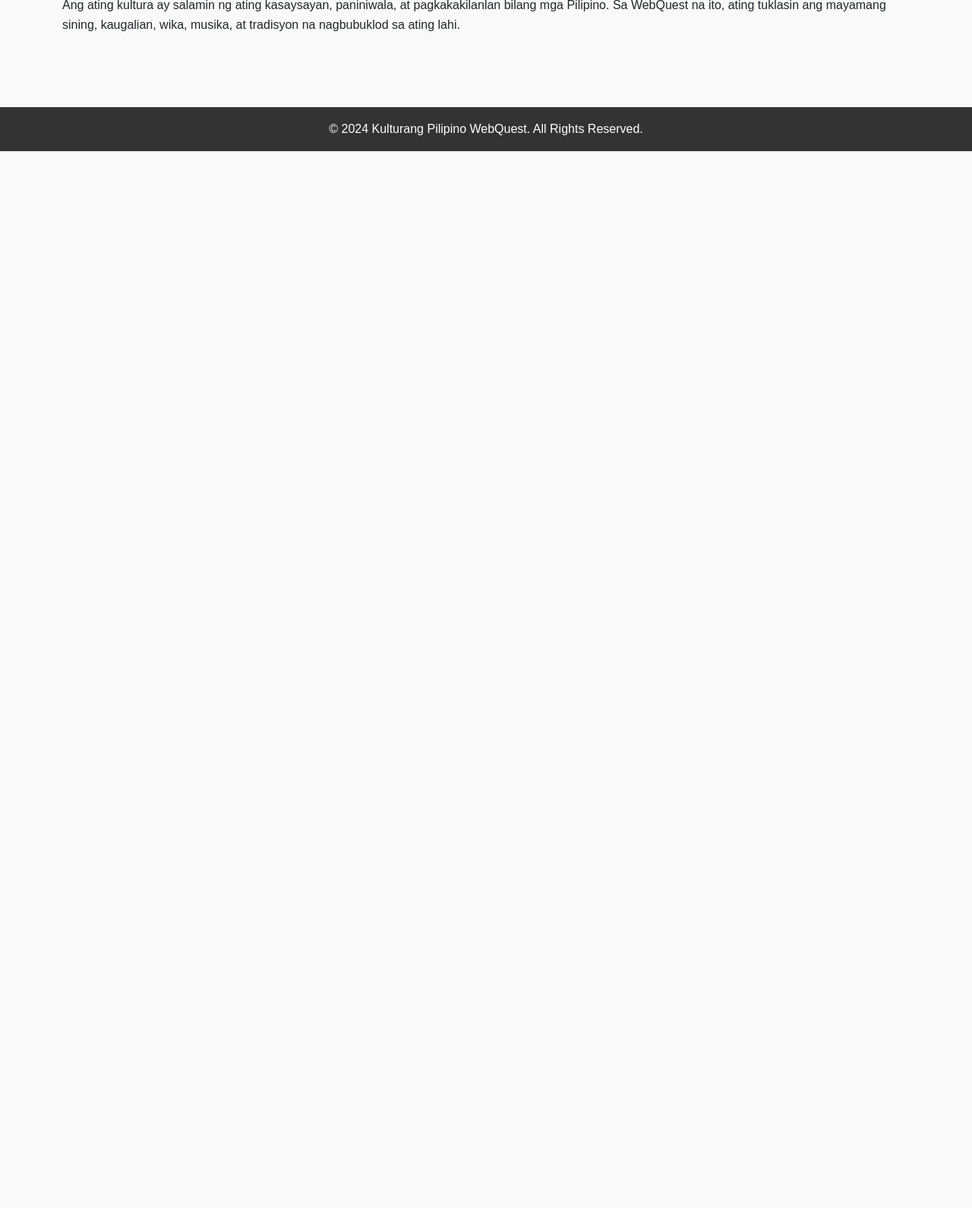
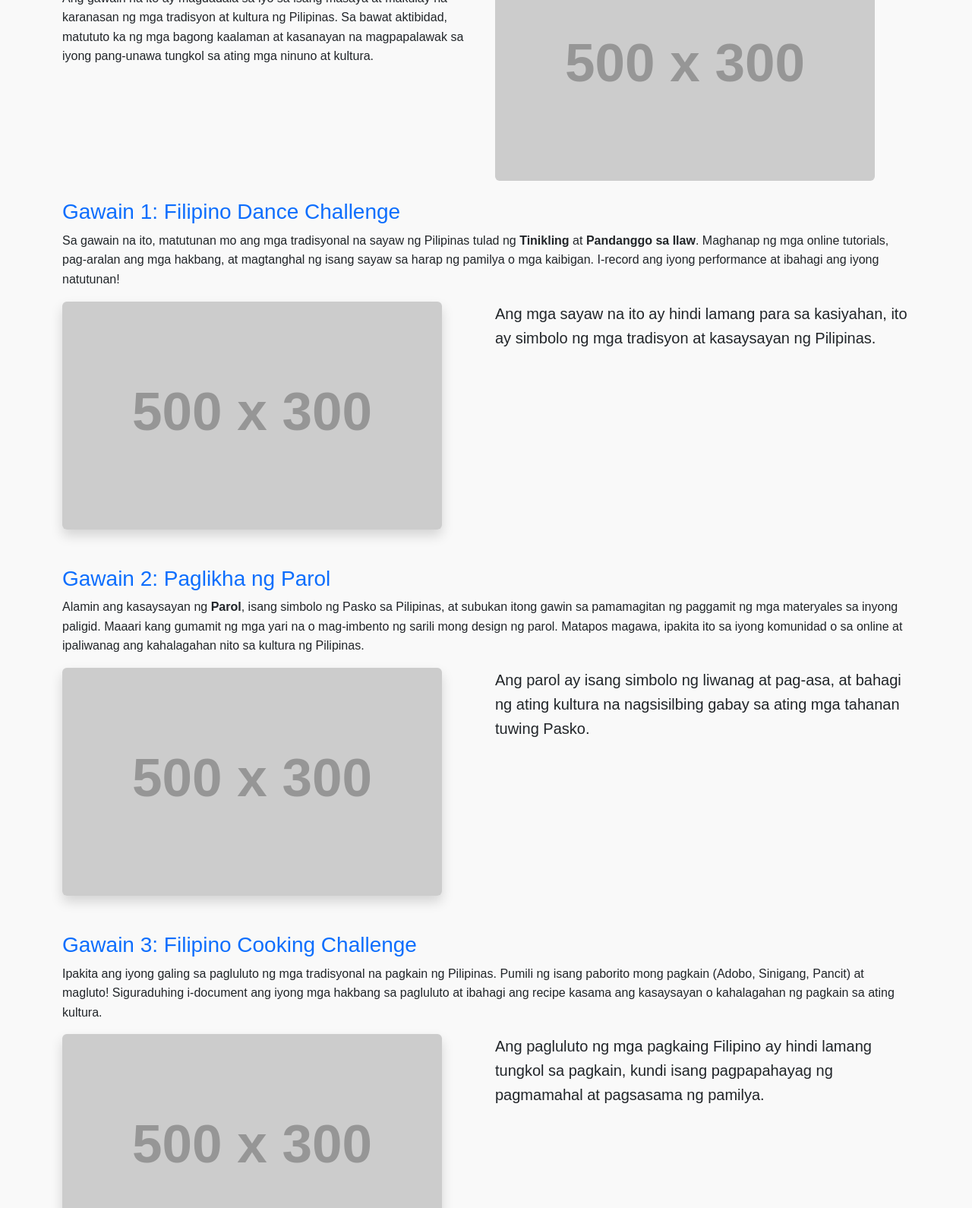
Before and after one commit to JustineBangahon/WebQuest, a plain HTML site: page gawain.html in a window 1280 px wide. Shown: the part 419-2009 px from the top of the page at 76% size. Before the commit the page ends 800 px from the top, so only its background shows below. Drawn offline with nearby package versions, Linux system fonts and the light colour scheme; placeholder pictures from the web are drawn by us.

Commit message:
Update gawain.html

```diff
--- a/gawain.html
+++ b/gawain.html
@@ -3,20 +3,21 @@
 <head>
     <meta charset="UTF-8">
     <meta name="viewport" content="width=device-width, initial-scale=1.0">
-    <title>Introduksyon - WebQuest</title>
+    <title>Gawain - WebQuest</title>
     <link href="https://cdn.jsdelivr.net/npm/bootstrap@5.3.2/dist/css/bootstrap.min.css" rel="stylesheet">
     <link rel="stylesheet" href="styles.css">
 </head>
 <body>
-      <!-- Header -->
-    <header class="text-white text-center py-5" style="background: linear-gradient(to right, #ffcc00, #ff8800);">
+
+    <!-- Header Section -->
+    <header class="bg-primary text-white text-center py-5">
         <div class="container">
             <h1 class="display-4 fw-bold">Kulturang Pilipino WebQuest</h1>
-            <p class="lead">Halina't tuklasin ang mayamang tradisyon at kultura ng Pilipinas!</p>
+            <p class="lead">Halina’t maging bahagi ng isang makulay na paglalakbay sa mga tradisyon at kultura ng Pilipinas!</p>
         </div>
     </header>
 
-    <!-- Navbar -->
+    <!-- Navbar Section -->
     <nav class="navbar navbar-expand-lg navbar-dark bg-dark sticky-top">
         <div class="container">
             <a class="navbar-brand fw-bold" href="index.html">WebQuest</a>
@@ -36,14 +37,79 @@
         </div>
     </nav>
 
-    <!-- Content -->
+    <!-- Main Content Section -->
     <section class="container my-5">
-        <h1 class="text-primary">Gawain</h1>
-        <p>Ang ating kultura ay salamin ng ating kasaysayan, paniniwala, at pagkakakilanlan bilang mga Pilipino. Sa WebQuest na ito, ating tuklasin ang mayamang sining, kaugalian, wika, musika, at tradisyon na nagbubuklod sa ating lahi.</p>
+
+        <div class="row">
+            <div class="col-lg-6">
+                <h2 class="text-success">Tuklasin ang Kulturang Pilipino</h2>
+                <p>Ang gawain na ito ay magdadala sa iyo sa isang masaya at makulay na karanasan ng mga tradisyon at kultura ng Pilipinas. Sa bawat aktibidad, matututo ka ng mga bagong kaalaman at kasanayan na magpapalawak sa iyong pang-unawa tungkol sa ating mga ninuno at kultura.</p>
+            </div>
+            <div class="col-lg-6">
+                <img src="https://via.placeholder.com/500x300" class="img-fluid rounded" alt="Filipino Culture">
+            </div>
+        </div>
+
+        <div class="mt-4">
+            <h3 class="text-primary">Gawain 1: Filipino Dance Challenge</h3>
+            <p>Sa gawain na ito, matutunan mo ang mga tradisyonal na sayaw ng Pilipinas tulad ng <strong>Tinikling</strong> at <strong>Pandanggo sa Ilaw</strong>. Maghanap ng mga online tutorials, pag-aralan ang mga hakbang, at magtanghal ng isang sayaw sa harap ng pamilya o mga kaibigan. I-record ang iyong performance at ibahagi ang iyong natutunan!</p>
+
+            <div class="row mt-3">
+                <div class="col-md-6">
+                    <img src="https://via.placeholder.com/500x300" class="img-fluid rounded shadow" alt="Filipino Dance">
+                </div>
+                <div class="col-md-6">
+                    <p class="lead">Ang mga sayaw na ito ay hindi lamang para sa kasiyahan, ito ay simbolo ng mga tradisyon at kasaysayan ng Pilipinas.</p>
+                </div>
+            </div>
+        </div>
+
+        <div class="mt-5">
+            <h3 class="text-primary">Gawain 2: Paglikha ng Parol</h3>
+            <p>Alamin ang kasaysayan ng <strong>Parol</strong>, isang simbolo ng Pasko sa Pilipinas, at subukan itong gawin sa pamamagitan ng paggamit ng mga materyales sa inyong paligid. Maaari kang gumamit ng mga yari na o mag-imbento ng sarili mong design ng parol. Matapos magawa, ipakita ito sa iyong komunidad o sa online at ipaliwanag ang kahalagahan nito sa kultura ng Pilipinas.</p>
+
+            <div class="row mt-3">
+                <div class="col-md-6">
+                    <img src="https://via.placeholder.com/500x300" class="img-fluid rounded shadow" alt="Parol Making">
+                </div>
+                <div class="col-md-6">
+                    <p class="lead">Ang parol ay isang simbolo ng liwanag at pag-asa, at bahagi ng ating kultura na nagsisilbing gabay sa ating mga tahanan tuwing Pasko.</p>
+                </div>
+            </div>
+        </div>
+
+        <div class="mt-5">
+            <h3 class="text-primary">Gawain 3: Filipino Cooking Challenge</h3>
+            <p>Ipakita ang iyong galing sa pagluluto ng mga tradisyonal na pagkain ng Pilipinas. Pumili ng isang paborito mong pagkain (Adobo, Sinigang, Pancit) at magluto! Siguraduhing i-document ang iyong mga hakbang sa pagluluto at ibahagi ang recipe kasama ang kasaysayan o kahalagahan ng pagkain sa ating kultura.</p>
+
+            <div class="row mt-3">
+                <div class="col-md-6">
+                    <img src="https://via.placeholder.com/500x300" class="img-fluid rounded shadow" alt="Filipino Cuisine">
+                </div>
+                <div class="col-md-6">
+                    <p class="lead">Ang pagluluto ng mga pagkaing Filipino ay hindi lamang tungkol sa pagkain, kundi isang pagpapahayag ng pagmamahal at pagsasama ng pamilya.</p>
+                </div>
+            </div>
+        </div>
+
+        <div class="mt-5">
+            <h3 class="text-primary">Gawain 4: Pagsulat ng Tula</h3>
+            <p>Isang aktibidad na magsusulit sa iyong pagiging malikhain—magsulat ng isang tula gamit ang wikang Filipino. Ang iyong tula ay maaaring tungkol sa pag-ibig, kalikasan, o kasaysayan ng Pilipinas. Ibahagi ang iyong mga tula sa online at magbigay ng mensahe ng pagmamahal sa ating bayan at wika.</p>
+
+            <div class="row mt-3">
+                <div class="col-md-6">
+                    <img src="https://via.placeholder.com/500x300" class="img-fluid rounded shadow" alt="Filipino Poetry">
+                </div>
+                <div class="col-md-6">
+                    <p class="lead">Ang tula ay isang mahalagang bahagi ng panitikan ng Pilipinas, isang paraan ng pagpapahayag ng damdamin at kaisipan.</p>
+                </div>
+            </div>
+        </div>
+
     </section>
 
-    <!-- Footer -->
-    <footer>
+    <!-- Footer Section -->
+    <footer class="bg-dark text-white text-center py-4">
         <p>&copy; 2024 Kulturang Pilipino WebQuest. All Rights Reserved.</p>
     </footer>
 
```
